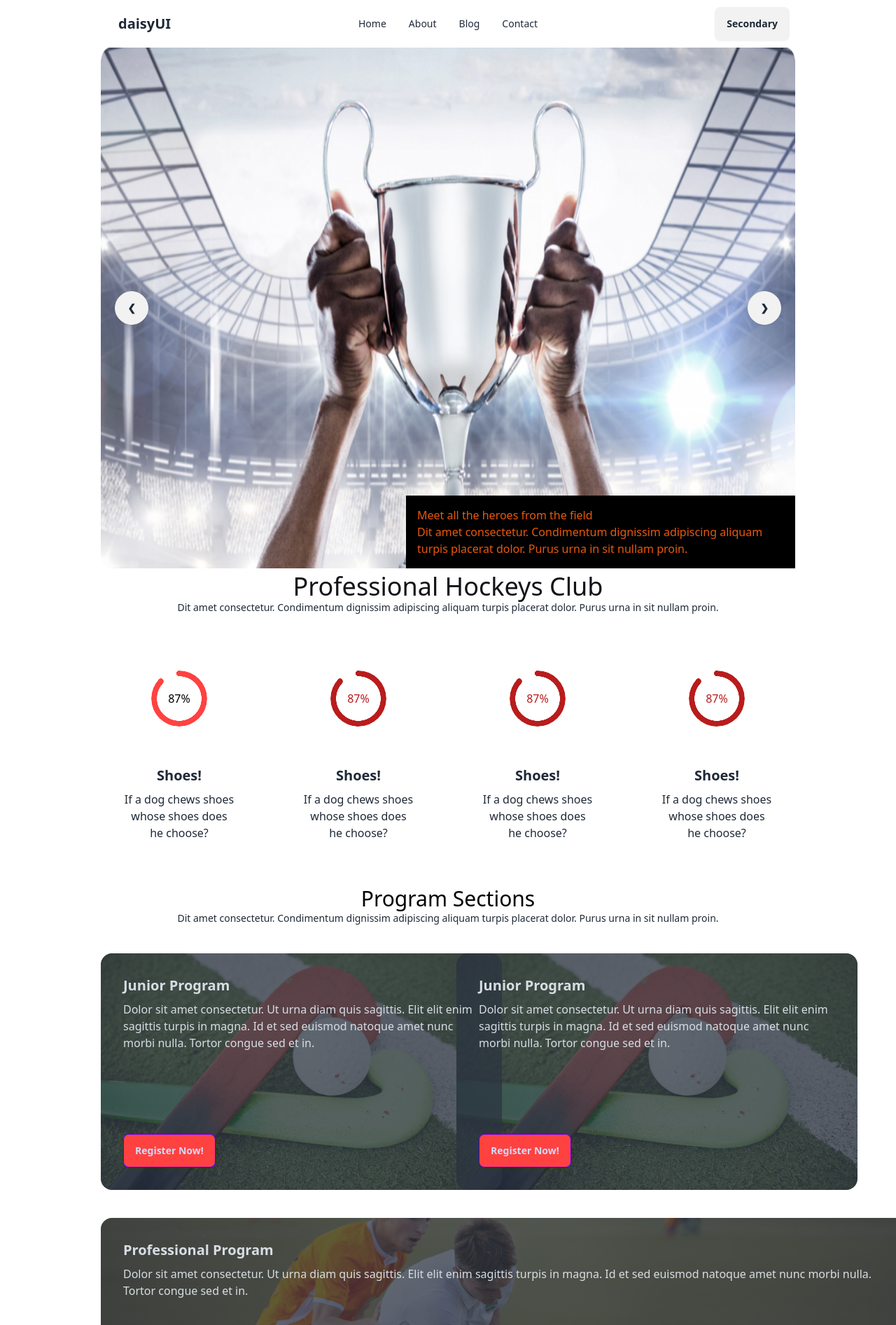
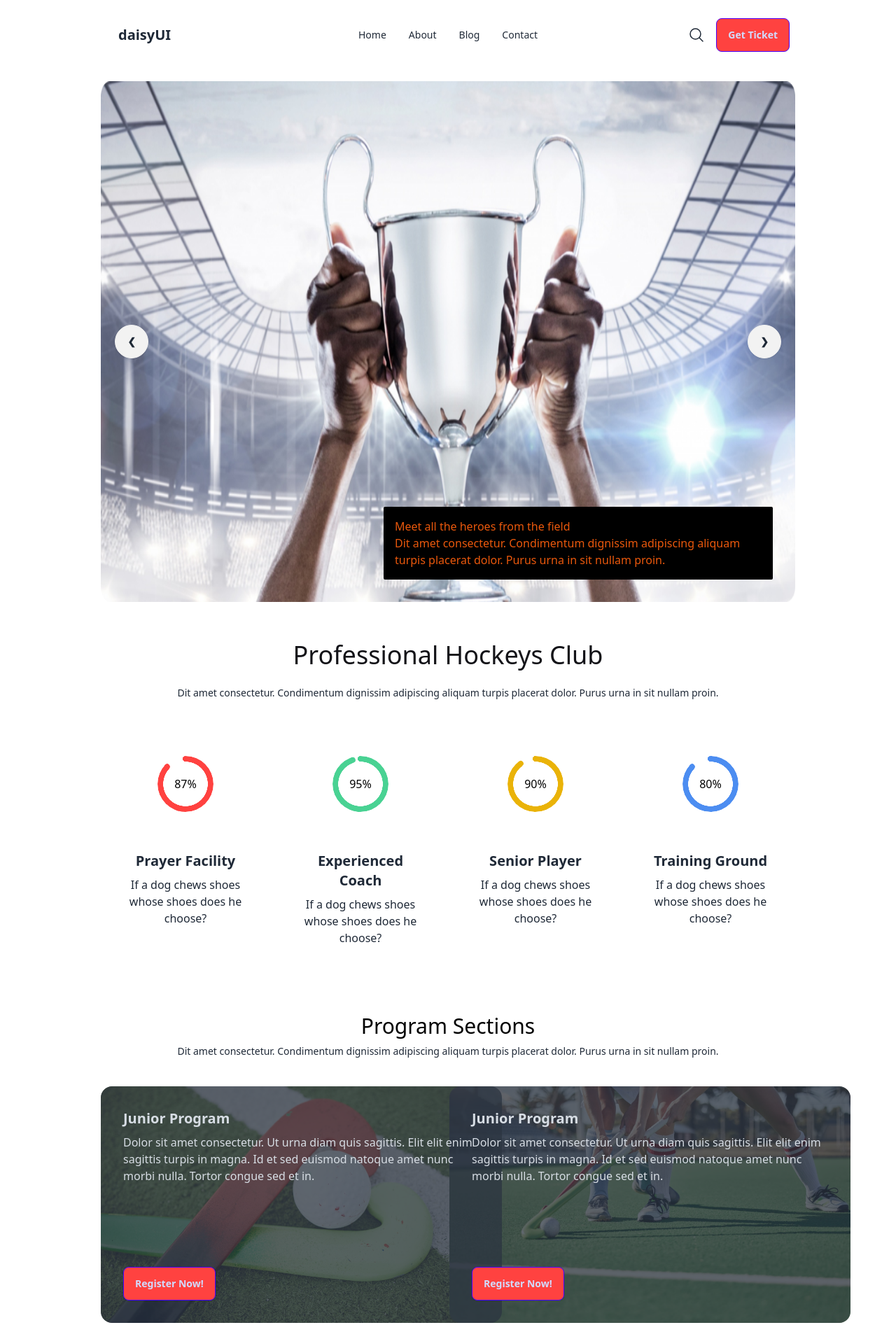
Before and after one commit to ahhabib017/assignment-3, a plain HTML site: page index.html in a window 1280 px wide. Shown: the top 1893 px of the page at 70% size. Drawn offline with nearby package versions, Linux system fonts and the light colour scheme.

Commit message:
revision

```diff
--- a/index.html
+++ b/index.html
@@ -33,7 +33,7 @@
 <body>
     <main class="px-1 lg:px-36">
         <!--nav-->
-        <header>
+        <header class="py-4">
             <div class="navbar bg-base-100">
                 <div class="navbar-start">
                     <div class="dropdown">
@@ -62,23 +62,27 @@
                         <li><a>Contact</a></li>
                     </ul>
                 </div>
-                <div class="navbar-end">
-                    <button class="btn bg-[FF4240]">Secondary</button>
+                <div class="navbar-end flex gap-4">
+                    <svg xmlns="http://www.w3.org/2000/svg" fill="none" viewBox="0 0 24 24" stroke-width="1.5" stroke="currentColor" class="w-6 h-6">
+                        <path stroke-linecap="round" stroke-linejoin="round" d="m21 21-5.197-5.197m0 0A7.5 7.5 0 1 0 5.196 5.196a7.5 7.5 0 0 0 10.607 10.607Z" />
+                      </svg>
+
+                    <button class=" btn btn-primary w-auto lg:w-25 h-auto lg:h-7 bg-[#FF4240]">Get Ticket</button>
 
                 </div>
             </div>
         </header>
         <!--slider-->
 
-        <div class="carousel w-full relative">
+        <div class="carousel w-full relative py-4">
             <div id="slide1" class="carousel-item relative w-full">
-                <img src="Images/1.png" />
+                <img class="h-auto w-full" src="Images/1.png" />
                 <div class="absolute flex justify-between transform -translate-y-1/2 left-5 right-5 top-1/2">
                     <a href="#slide2" class="btn btn-circle">❮</a>
                     <a href="#slide2" class="btn btn-circle">❯</a>
                 </div>
                 <!--Meet all the heroes from the field-->
-                <div class="absolute bottom-0 right-0 t-45 w-[556px] bg-black p-4 text-orange-600">
+                <div class="absolute lg:bottom-8 rounded-sm lg:right-8 t-45 lg:w-[556px] bg-black p-4 text-orange-600">
                     <h1>Meet all the heroes from the field</h1>
                     <p>Dit amet consectetur. Condimentum dignissim adipiscing aliquam turpis placerat dolor. Purus urna
                         in
@@ -87,13 +91,13 @@
                 </div>
             </div>
             <div id="slide2" class="carousel-item relative w-full">
-                <img src="Images/2.png" />
+                <img class="w-full" src="Images/1.png" />
                 <div class="absolute flex justify-between transform -translate-y-1/2 left-5 right-5 top-1/2">
                     <a href="#slide1" class="btn btn-circle">❮</a>
                     <a href="#slide1" class="btn btn-circle">❯</a>
                 </div>
                 <!--Meet all the heroes from the field-->
-                <div class="absolute bottom-0 t-45 w-[556px] bg-black p-4 text-orange-600">
+                <div class="absolute sm:-bottom-1 lg:bottom-8 rounded-sm sm:-right-0S lg:right-8 w-[556px] bg-black p-4 text-orange-600">
                     <h1>Meet all the heroes from the field</h1>
                     <p>Dit amet consectetur. Condimentum dignissim adipiscing aliquam turpis placerat dolor. Purus urna
                         in
@@ -120,8 +124,8 @@
 
 
 
-        <!--hokey club-->
-        <h1 class="text-4xl text-center w-auto text-[#131318]">
+        <!--Professional Hockeys Club-->
+        <h1 class="text-4xl text-center w-auto text-[#131318] pt-10 pb-6">
             Professional Hockeys Club
         </h1>
         <h1 class="text-sm text-center text-[rgba(19, 19, 24, 0.60);]">
@@ -130,15 +134,15 @@
         </h1>
 
         <!--radial-->
-        <div class="gap-8 grid grid-cols-1 md:grid-cols-2 lg:grid-cols-4 mb-6">
-            <!--d-->
+        <div class="gap-2 grid grid-cols-1 md:grid-cols-2 lg:grid-cols-4 mb-6">
+            <!--1st-->
             <div class="card w-62 h-auto bg-base-100">
                 <figure class="px-10 pt-10">
                     <div class=" radial-progress h-30 w-30 items-center mb-6 mt-10 text-[#FF4240] " style="--value:87;"
                         role="progressbar"> <span class="text-black">87%</span></div>
                 </figure>
                 <div class="card-body items-center text-center">
-                    <h2 class="card-title">Shoes!</h2>
+                    <h2 class="card-title text-xl">Prayer Facility</h2>
                     <p>If a dog chews shoes whose shoes does he choose?</p>
                     <div class="card-actions">
                     </div>
@@ -147,11 +151,11 @@
             <!--2nd-->
             <div class="card w-62 h-auto bg-base-100">
                 <figure class="px-10  pt-10">
-                    <div class="radial-progress h-30 w-30  items-center mb-6 mt-10 text-red-700" style="--value:87;"
-                        role="progressbar">87%</div>
+                    <div class="radial-progress h-30 w-30  items-center mb-6 mt-10 text-[#49D293]" style="--value:95;"
+                        role="progressbar"><span class="text-black">95%</span></div>
                 </figure>
                 <div class="card-body items-center text-center">
-                    <h2 class="card-title">Shoes!</h2>
+                    <h2 class="card-title text-xl">Experienced Coach</h2>
                     <p>If a dog chews shoes whose shoes does he choose?</p>
                     <div class="card-actions">
                     </div>
@@ -160,11 +164,11 @@
             <!--3rd-->
             <div class="card w-62 h-auto bg-base-100">
                 <figure class="px-10 pt-10">
-                    <div class="radial-progress h-30 w-30 items-center mb-6 mt-10 text-red-700" style="--value:87;"
-                        role="progressbar">87%</div>
+                    <div class="radial-progress h-30 w-30 items-center mb-6 mt-10 text-yellow-500" style="--value:90;"
+                        role="progressbar"><span class="text-black">90%</span></div>
                 </figure>
                 <div class="card-body items-center text-center">
-                    <h2 class="card-title">Shoes!</h2>
+                    <h2 class="card-title text-xl">Senior Player</h2>
                     <p>If a dog chews shoes whose shoes does he choose?</p>
                     <div class="card-actions">
                     </div>
@@ -173,11 +177,11 @@
             <!--4th-->
             <div class="card w-62 h-auto bg-base-100">
                 <figure class="px-10 pt-10">
-                    <div class="radial-progress h-30 w-30 items-center mb-6 mt-10 text-red-700" style="--value:87;"
-                        role="progressbar">87%</div>
+                    <div class="radial-progress h-30 w-30 items-center mb-6 mt-10 text-[#4C8DF1]" style="--value:87;"
+                        role="progressbar"><span class="text-black">80%</span></div>
                 </figure>
                 <div class="card-body items-center text-center">
-                    <h2 class="card-title">Shoes!</h2>
+                    <h2 class="card-title text-xl">Training Ground</h2>
                     <p>If a dog chews shoes whose shoes does he choose?</p>
                     <div class="card-actions">
                     </div>
@@ -185,14 +189,14 @@
             </div>
         </div>
         <!--prrogram sec-->
-        <h1 class="text-3xl text-black text-center"> Program Sections</h1>
+        <h1 class="text-3xl text-black text-center pt-8 pb-2"> Program Sections</h1>
         <h1 class="text-sm text-center">Dit amet consectetur. Condimentum dignissim adipiscing aliquam turpis placerat
             dolor. Purus urna in sit nullam proin.</h1>
 
         <!--card-->
-        <div class="my-10 mx-auto gap-6 grid grid-cols-1 lg:grid-cols-2">
+        <div class="my-10 mx-auto gap-1 grid grid-cols-1 lg:grid-cols-2 justify-around">
             <!--1st card-->
-            <div class="card lg:w-[573px] w-[338px] image-full">
+            <div class="card w-84 lg:w-[573px] h-61 lg:[338px] image-full">
                 <figure><img src="Images/2.png" alt="Shoes" /></figure>
                 <div class="card-body">
                     <h2 class="card-title">Junior Program</h2>
@@ -204,8 +208,8 @@
                 </div>
             </div>
             <!--2nd-->
-            <div class="card lg:w-[573px] w-[338px] image-full">
-                <figure><img src="Images/2.png" alt="Shoes" /></figure>
+            <div class="card w-84 lg:w-[573px] h-61 lg:[338px] image-full">
+                <figure><img src="Images/3.png" alt="Shoes" /></figure>
                 <div class="card-body">
                     <h2 class="card-title">Junior Program</h2>
                     <p>Dolor sit amet consectetur. Ut urna diam quis sagittis. Elit elit enim sagittis turpis in magna.
@@ -217,13 +221,13 @@
             </div>
         </div>
         <!--3rd-->
-        <div class="card w- lg:w-[1170px] h-[450px] mx-auto image-full">
-            <figure><img src="Images/4.png" alt="Shoes" /></figure>
+        <div class="card w-84 lg:w-[1170px] h-61 lg:[450px] mx-auto image-full">
+            <figure><img class="w-full" src="Images/4.png" alt="Shoes" /></figure>
             <div class="card-body">
                 <h2 class="card-title">Professional Program</h2>
                 <p>Dolor sit amet consectetur. Ut urna diam quis sagittis. Elit elit enim sagittis turpis in magna. Id
                     et sed euismod natoque amet nunc morbi nulla. Tortor congue sed et in.</p>
-                <div class="card-actions justify-end">
+                <div class="card-actions justify-start">
                     <button class="btn btn-primary bg-[#FF4240] border-0">Register Now!</button>
                 </div>
             </div>
@@ -236,7 +240,7 @@
         <!--product card-->
         <div class="grid grid-cols-1 lg:grid-cols-2 gap-2">
             <!--1st-->
-            <div class="card lg:card-side lg:w-[573px] h-[218px] border-2 border-r-white">
+            <div class="card lg:card-side lg:w-[573px] lg:h-[218px] p-2 border-2 border-r-white">
                 <figure><img src="Images/5.png" alt="Album" /></figure>
                 <div class="card-body">
                     <h2 class="card-title">World Cup Flags Football</h2>
@@ -255,7 +259,7 @@
                 </div>
             </div>
             <!--2nd-->
-            <div class="card lg:card-side lg:w-[573px] h-[218px] border-2 border-r-white">
+            <div class="card lg:card-side lg:w-[573px] p-2 lg:h-[218px] border-2 border-r-white">
                 <figure><img src="Images/6.png" alt="Album" /></figure>
                 <div class="card-body">
                     <h2 class="card-title">World Cup Flags Football</h2>
@@ -274,7 +278,7 @@
                 </div>
             </div>
             <!--3rd-->
-            <div class="card lg:card-side lg:w-[573px] h-[218px] border-2 border-r-white">
+            <div class="card lg:card-side p-2 lg:w-[573px] lg:h-[218px] border-2 border-r-white">
                 <figure><img src="Images/7.png" alt="Album" /></figure>
                 <div class="card-body">
                     <h2 class="card-title">World Cup Flags Football</h2>
@@ -293,7 +297,7 @@
                 </div>
             </div>
             <!--4th-->
-            <div class="card lg:card-side lg:w-[573px] h-[218px] border-2 border-r-white">
+            <div class="card lg:card-side lg:w-[573px] p-2 lg:h-[218px] border-2 border-r-white">
                 <figure><img src="Images/8.png" alt="Album" /></figure>
                 <div class="card-body">
                     <h2 class="card-title">World Cup Flags Football</h2>
@@ -312,7 +316,7 @@
                 </div>
             </div>
             <!--5th-->
-            <div class="card lg:card-side lg:w-[573px] h-[218px] border-2 border-r-white">
+            <div class="card lg:card-side lg:w-[573px] p-2 lg:h-[218px] border-2 border-r-white">
                 <figure><img src="Images/9.png" alt="Album" /></figure>
                 <div class="card-body">
                     <h2 class="card-title">World Cup Flags Football</h2>
@@ -331,7 +335,7 @@
                 </div>
             </div>
             <!--6th-->
-            <div class="card lg:card-side lg:w-[573px] h-[218px] border-2 border-r-white">
+            <div class="card lg:card-side lg:w-[573px] p-2 lg:h-[218px] border-2 border-r-white">
                 <figure><img src="Images/10.png" alt="Album" /></figure>
                 <div class="card-body">
                     <h2 class="card-title">World Cup Flags Football</h2>
@@ -357,8 +361,8 @@
             placerat dolor. Purus urna in sit nullam proin.</p>
         <!--faq-->
         <div class=" my-10 grid grid-cols-1 items-center lg:grid-cols-2">
-            <img class="lg:w-[441px] bg-fuchsia-500  h-[470px]" src="Images/11.png" alt="">
-            <div class="lg:w-[600px] bg-slate-600">
+            <img class="lg:w-[441px]  h-[470px]" src="Images/11.png" alt="">
+            <div class="lg:w-[600px]">
                 <div class="collapse mb-5 collapse-plus bg-base-200">
                     <input type="radio" name="my-accordion-3" checked="checked" />
                     <div class="collapse-title text-xl font-medium">
```
